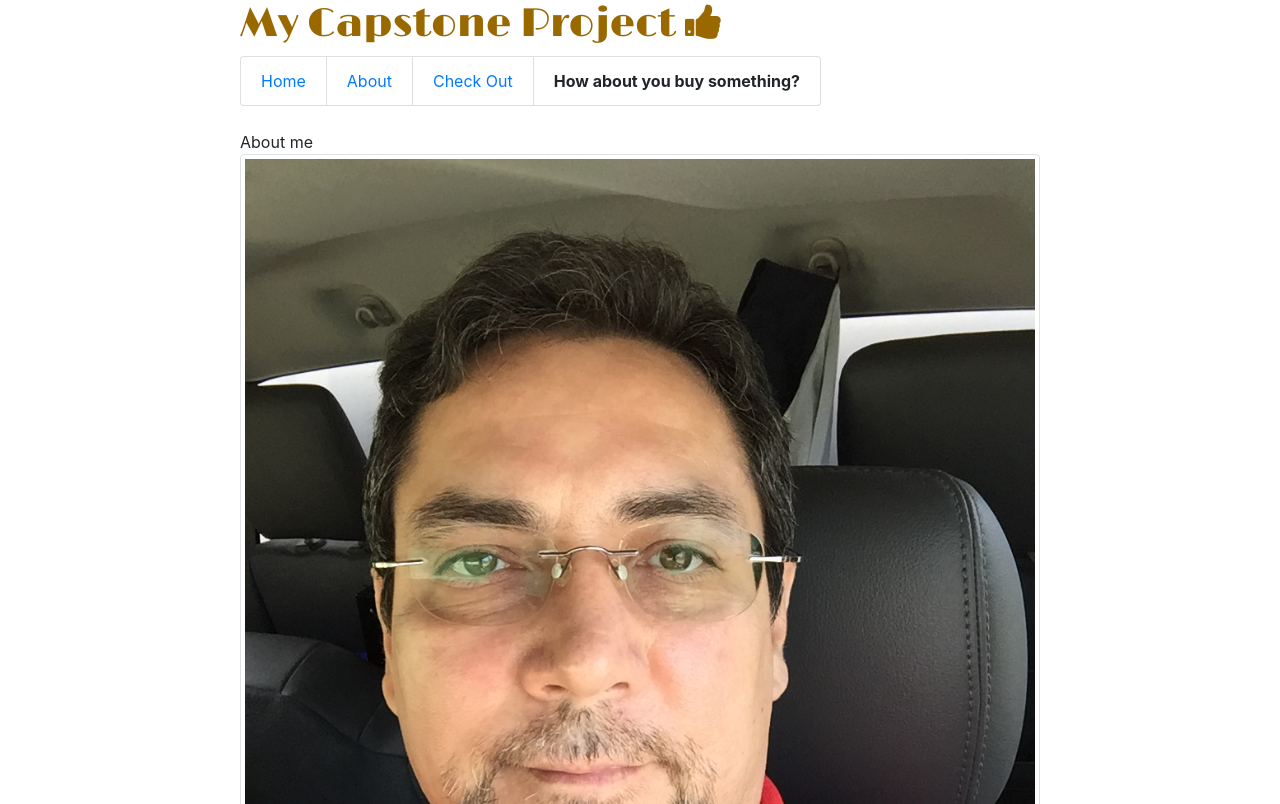
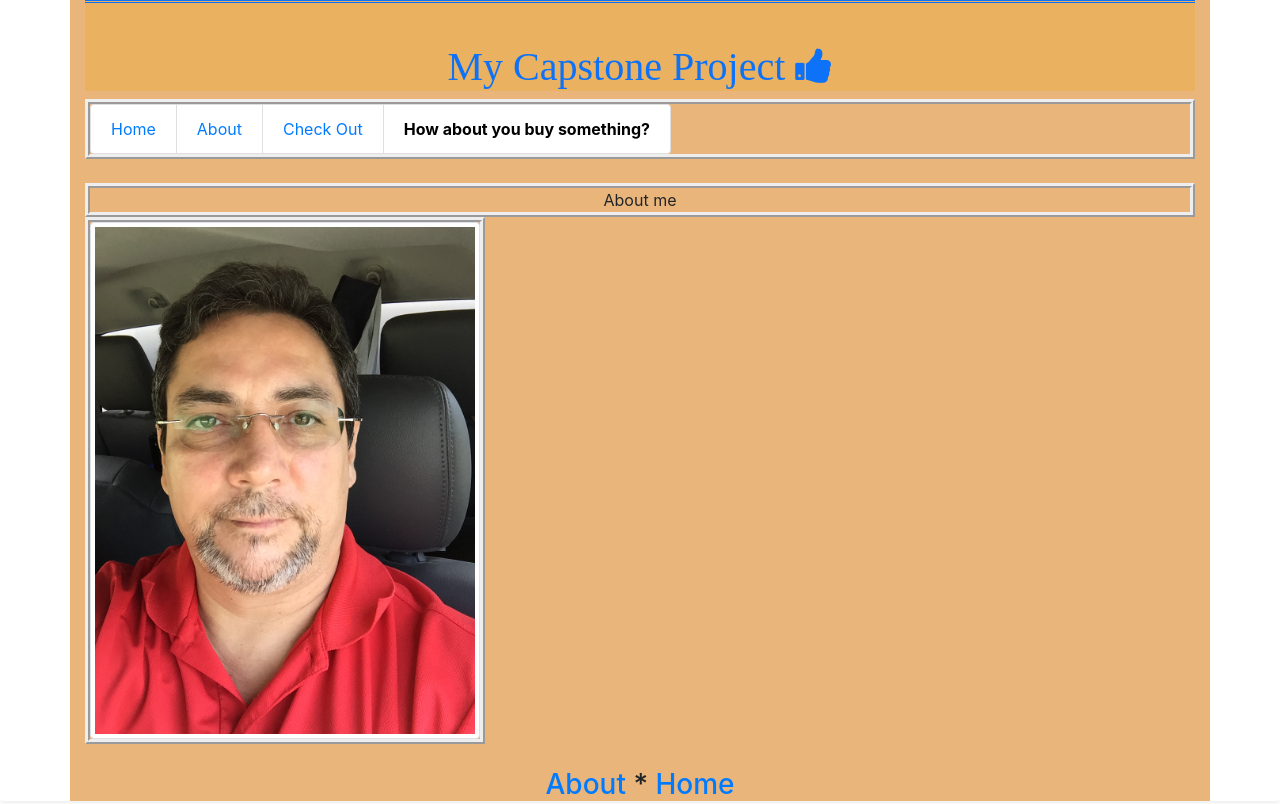
Before and after one commit to Terry57/Capstone-Project, a Gatsby site: page /about in a window 1280 px wide. Shown: the top 804 px of the page. Built offline with nearby package versions, Linux system fonts and the light colour scheme; Gatsby itself is replaced by a stand-in of ours.

Commit message:
first commit

```diff
--- a/src/components/header.js
+++ b/src/components/header.js
@@ -34,7 +34,7 @@ export default function Header() {
             </header>
             )}
         />
-
+        <div class="header">
             <ul className="list-group list-group-horizontal">
               <li className="list-group-item"><Link to="/">Home</Link></li>
               <li className="list-group-item"><Link to="about">About</Link></li>
@@ -52,7 +52,7 @@ export default function Header() {
               </li>
 
           </ul>
-
+        </div>
         </>
     )
 }
--- a/src/components/layout.js
+++ b/src/components/layout.js
@@ -7,9 +7,9 @@ import { Link } from "@reach/router"
 export default function Layout({children}) {
     return (
         <CartContextProvider>
-        <div style={{ maxWidth: '800px', margin: '0 auto'}}>
+        <div class="container">
             <Header>
-
+<p>header hi</p>
             </Header>
             <br/>
             {children}
--- a/src/components/layout.scss
+++ b/src/components/layout.scss
@@ -1,6 +1,59 @@
-$color-primary: rgb(153, 105, 0);
+$color-primary: rgb(13, 114, 247);
+$color-secondary: rgb(13, 114, 247);
+$color-three: rgb(233, 181, 122);
 
+body {
+    background-color: $color-primary;
+    font-family: 'Bangers', cursive;
+    box-shadow: 0 0.125rem 0.25rem rgba(0, 0, 0, 0.075);
+    border-radius: 0.25rem;
+    // background-image: url('img_paper.jpg');
+
+}
 h1 {
-    font-family: 'limelight';
+    font-family: 'Special Elite', cursive;
     color: $color-primary;
+    text-align: center;
+    background-color: rgba(230, 164, 21, 0.253);
+    padding-top: 1em;
+    border-top: double;
+
 }
+.img {
+    max-width: 1100px;
+}
+.card-img-top {
+    // max-width: 360px;
+    // min-width: 350px;
+}
+h3 {
+    text-align: center;
+}
+.container {
+    text-align: center;
+    background-color: $color-three;
+    div {
+        border-width:5px;
+        border-style:ridge;
+    }
+}
+.header {
+    text-align: center;
+}
+.list-group-horizontal {
+    flex-direction: row;
+}
+.terry {
+    text-align: center;
+    max-width: 400px;
+}
+.AddToCart {
+    color: #fff;
+    background-color: #007bff;
+    border-color: #007bff;
+}
+.list-group-item {
+    background-color: rgb(110, 172, 235);
+    color: black;
+    border-style: none;
+}
--- a/src/pages/about.js
+++ b/src/pages/about.js
@@ -9,8 +9,9 @@ export default function About() {
 
 
             <div>About me</div>
-
+            <div class="terry">
             <img src="terry.jpg" alt="Terry Sanchez" className="img-thumbnail" />
+            </div>
 
 
 
--- a/src/pages/product.js
+++ b/src/pages/product.js
@@ -1,6 +1,5 @@
 import React, { useState, useEffect } from "react"
 import { graphql } from "gatsby"
-import { firestore } from  "../../firebase.js"
 import Helmet from "react-helmet"
 import AddToCart from "../components/add-to-cart.js"
 import Layout from "../components/layout"
@@ -18,7 +17,7 @@ export default function Product({data}) {
       <Layout>
             <h2 className="animate__animated animate__bounce">{product.name} - ${product.price.toFixed(2)}</h2>
 
-            <AddToCart item={ {sku: product.sku, price: product.price, name: product.name} }></AddToCart>
+            <AddToCart class="btn btn-primary" item={ {sku: product.sku, price: product.price, name: product.name} }></AddToCart>
 
             <img src={product.image.file.url} alt={product.name} className="img-thumbnail" />
             <p>
```
Also changed, not shown: src/pages/index.js (+20 -6 lines), src/pages/maps.js (added, +20 -0 lines), static/paper.jpg (added), 1 other file.
